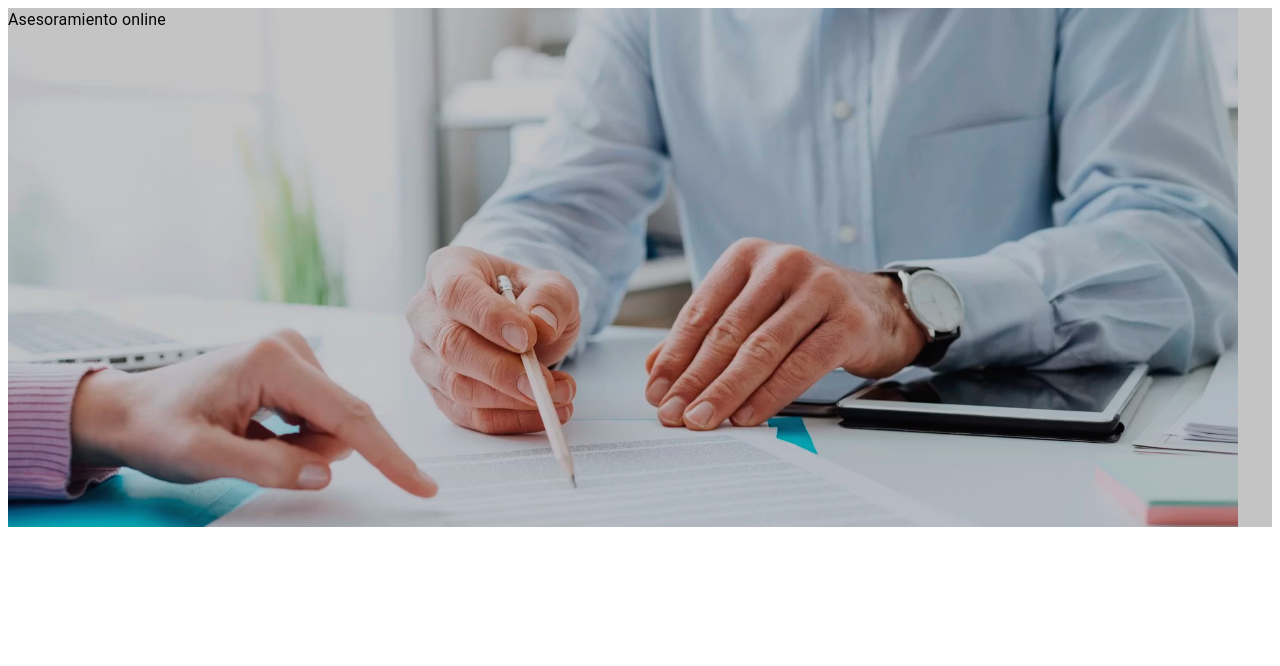
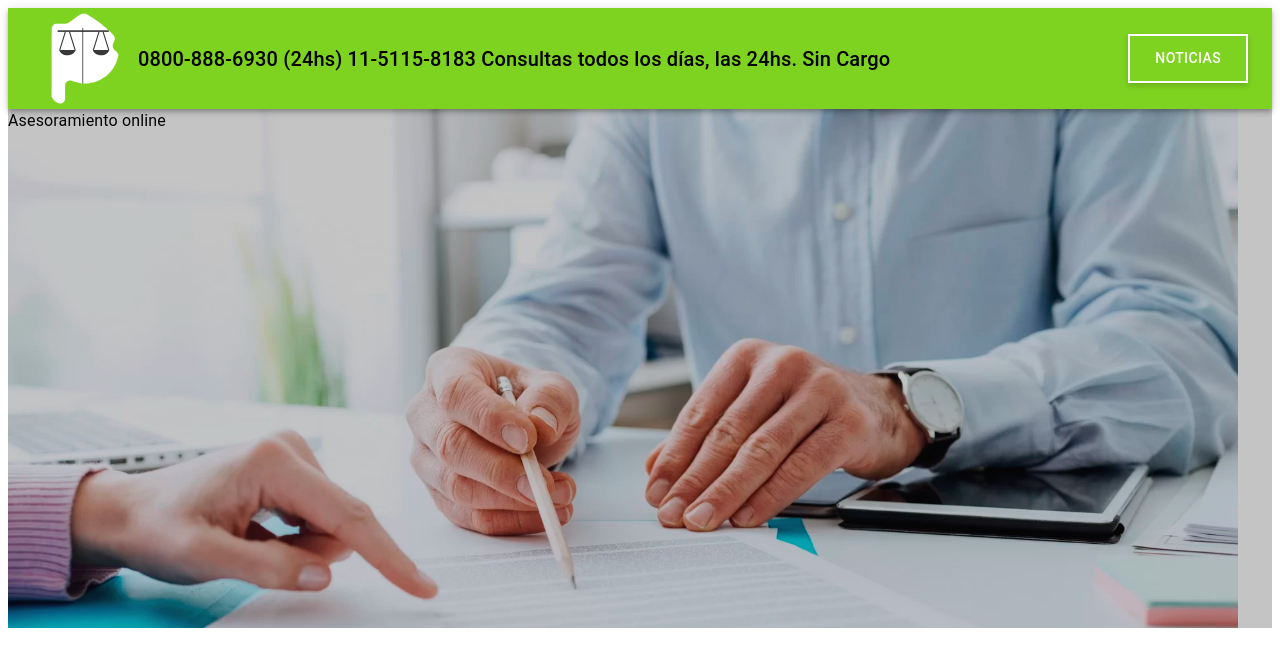
Before and after one commit to roperrott/abogados-landing, a React (Create React App) app: page / in a window 1280 px wide. Shown: the top 666 px of the page. Built offline with nearby package versions, Linux system fonts and the light colour scheme.

Commit message:
commit for module not define fix

```diff
--- a/src/App.js
+++ b/src/App.js
@@ -1,10 +1,13 @@
-
-import { Banner } from './components/Banner'
-// import { Header } from './components/Header'
+import { Banner } from './components/Banner';
+import { Header } from './components/Header';
 
 function App() {
   return (
-    <Banner />
+    <div>
+      <Header/>
+      <Banner />
+    </div>
+
   );
 }
 
--- a/src/components/Header/index.js
+++ b/src/components/Header/index.js
@@ -3,7 +3,7 @@ import { Logo } from '../Logo';
 
 export function Header() {
     return (
-        <AppBar color='inherit'>
+        <AppBar color='inherit' position='sticky'>
             <Toolbar>
                 <Logo/>
                 <Typography variant='h6' component='div' sx={{ flexGrow: 1 }}>
```
